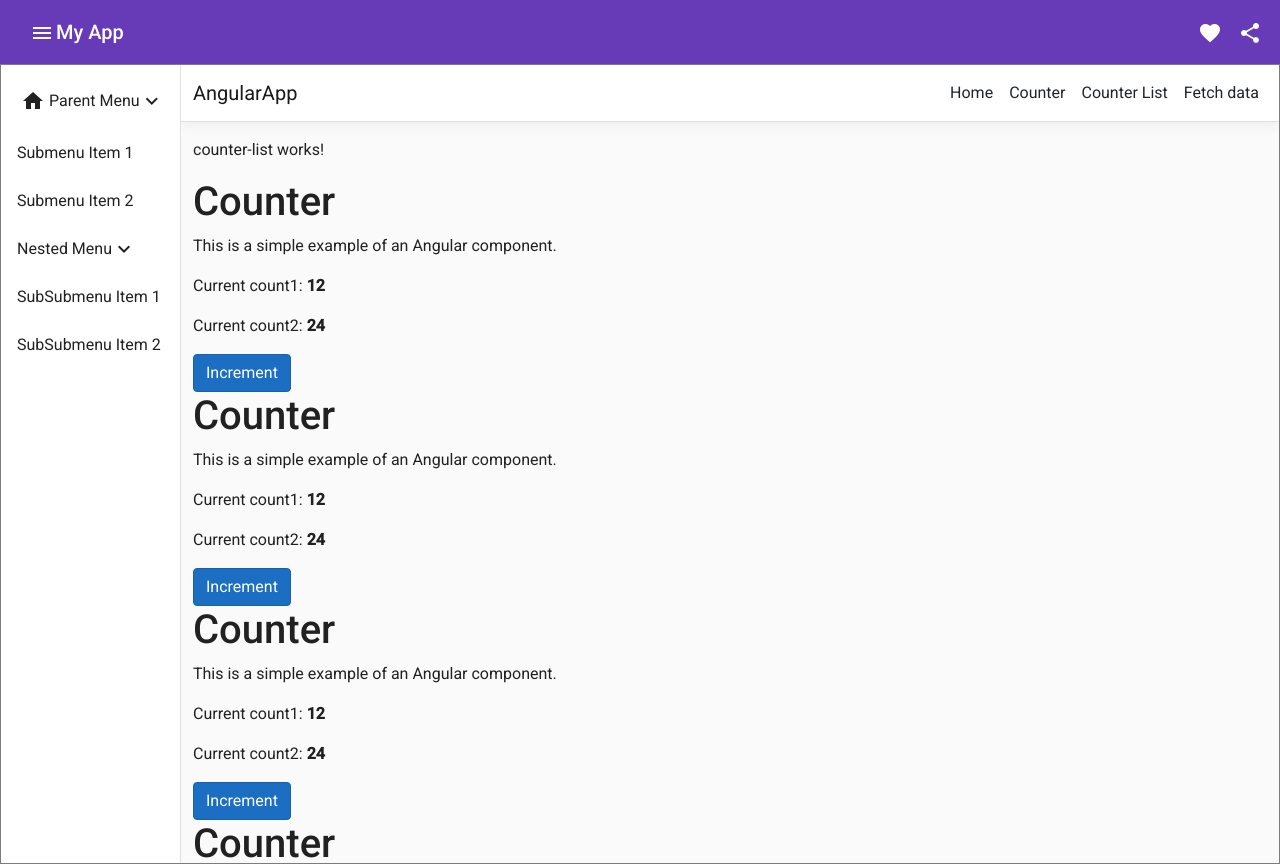
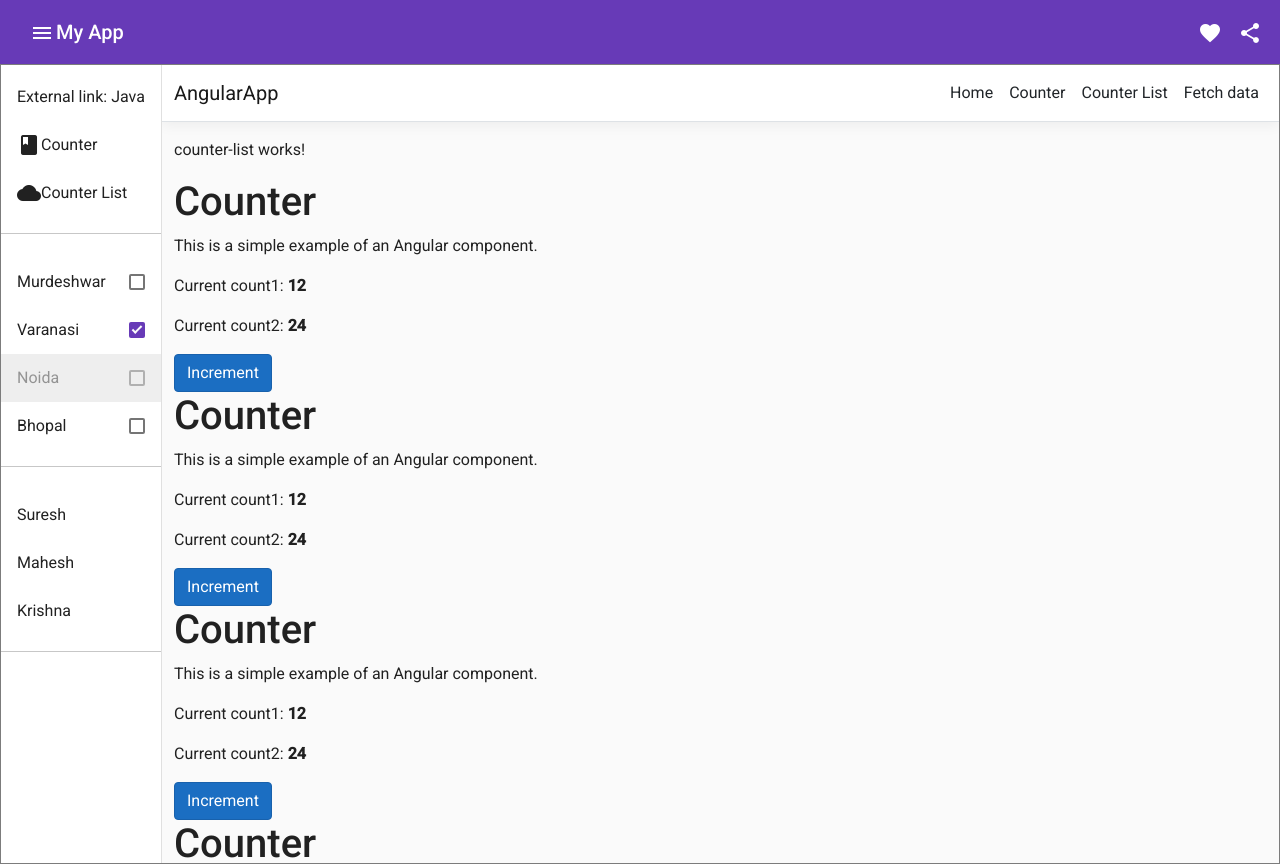
Before and after one commit to lifewithcoffee/AngularApp, an Angular app in the folder AngularApp/ClientApp/: page /counter-list in a window 1280 px wide. Built offline with nearby package versions, Linux system fonts and the light colour scheme.

Commit message:
add navigation list to sidenav

```diff
--- a/AngularApp/ClientApp/src/app/app.component.html
+++ b/AngularApp/ClientApp/src/app/app.component.html
@@ -1,4 +1,4 @@
-<body>
+<!-- <body> -->
 <mat-toolbar color="primary">
   <button (click)="sidenav.toggle(); isExpanded = !isExpanded" mat-icon-button class="example-icon" aria-label="Example icon-button with menu icon">
     <mat-icon>menu</mat-icon>
@@ -15,32 +15,35 @@
 
 <mat-sidenav-container class="example-container" autosize>
 	<mat-sidenav #sidenav class="example-sidenav" mode="side" opened="isExpanded" (mouseenter)="mouseenter()" (mouseleave)="mouseleave()">
-    <mat-nav-list>
-			<mat-list-item (click)="showSubmenu = !showSubmenu;" class="parent">
-				<span class="full-width" *ngIf="isExpanded || isShowing">Parent Menu</span>
-				<mat-icon mat-list-icon>home</mat-icon>
-				<mat-icon class="menu-button" [ngClass]="{'rotated' : showSubmenu}" *ngIf="isExpanded || isShowing">expand_more</mat-icon>
-			</mat-list-item>
-			<div class="submenu" [ngClass]="{'expanded' : showSubmenu}" *ngIf="isShowing || isExpanded">
-				<a mat-list-item href="...">Submenu Item 1</a>
-				<a mat-list-item href="...">Submenu Item 2</a>
-				<mat-list-item (click)="showSubSubMenu = !showSubSubMenu" class="parent">
-					<span class="full-width" *ngIf="isExpanded || isShowing">Nested Menu</span>
-					<mat-icon class="menu-button" [ngClass]="{'rotated' : showSubSubMenu}" *ngIf="isExpanded || isShowing">expand_more</mat-icon>
-				</mat-list-item>
-				<div class="submenu" [ngClass]="{'expanded' : showSubSubMenu}" *ngIf="isShowing || isExpanded">
-					<mat-list-item>SubSubmenu Item 1</mat-list-item>
-					<mat-list-item>SubSubmenu Item 2</mat-list-item>
-				</div>
-			</div>
+		<!-- _note_: wrapping <mat-nav-list> around <a> to remove underlines -->
+		<mat-nav-list>
+			<a mat-list-item href="https://www.concretepage.com/java/java-8/" > External link: Java </a>
+			<a mat-list-item [routerLink]="['counter']" > <mat-icon>book</mat-icon>Counter</a>
+			<a mat-list-item [routerLink]="['counter-list']" > <mat-icon>cloud</mat-icon>Counter List</a>
 		</mat-nav-list>
+		<hr>
+
+		<mat-selection-list color="primary" (selectionChange)="onListSelectionChange($event)">
+			<mat-list-option>Murdeshwar</mat-list-option>
+			<mat-list-option [selected]="isSelected">Varanasi</mat-list-option>
+			<mat-list-option disabled="true">Noida</mat-list-option>
+			<mat-list-option>Bhopal</mat-list-option>
+		</mat-selection-list>
+		<hr>
+
+		<mat-list>
+			<mat-list-item>Suresh</mat-list-item>
+			<mat-list-item>Mahesh</mat-list-item>
+			<mat-list-item>Krishna</mat-list-item>
+		</mat-list>
+		<hr>
 	</mat-sidenav>
+
   <mat-sidenav-content>
     <app-nav-menu></app-nav-menu>
-
     <div class="container">
       <router-outlet></router-outlet>
     </div>
   </mat-sidenav-content>
 </mat-sidenav-container>
-</body>
+<!-- </body> -->
--- a/AngularApp/ClientApp/src/app/app.component.ts
+++ b/AngularApp/ClientApp/src/app/app.component.ts
@@ -1,4 +1,5 @@
 import { Component, ViewChild } from '@angular/core';
+import { MatSelectionListChange } from '@angular/material/list';
 import { MatSidenav } from '@angular/material/sidenav';
 
 @Component({
@@ -13,6 +14,11 @@
   showSubmenu = true;
   isShowing = true;
   showSubSubMenu = true;
+  isSelected = true;
+
+  onListSelectionChange(evt: MatSelectionListChange){
+    console.log(evt.source);
+  }
 
   mouseenter() {
     if (!this.isExpanded) {
--- a/AngularApp/ClientApp/src/app/nav-menu/nav-menu.component.html
+++ b/AngularApp/ClientApp/src/app/nav-menu/nav-menu.component.html
@@ -1,4 +1,4 @@
-<header>
+<!-- <header> -->
 <nav
   class="navbar navbar-expand-sm navbar-toggleable-sm navbar-light bg-white border-bottom box-shadow mb-3"
 >
@@ -46,4 +46,4 @@
     </div>
   </div>
 </nav>
-</header>
+<!-- </header> -->
```
Lines whose indentation alone changed are shown as unchanged.
